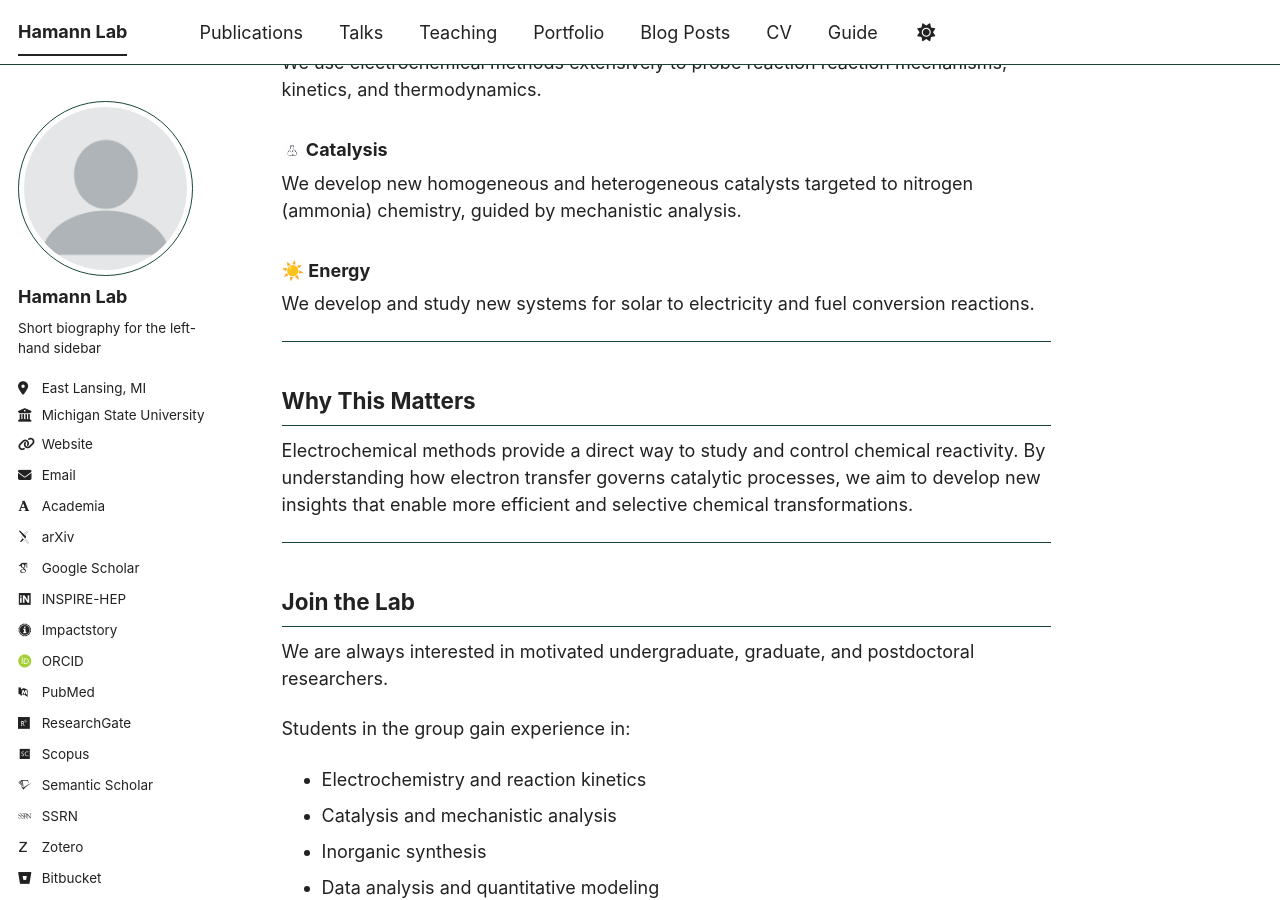
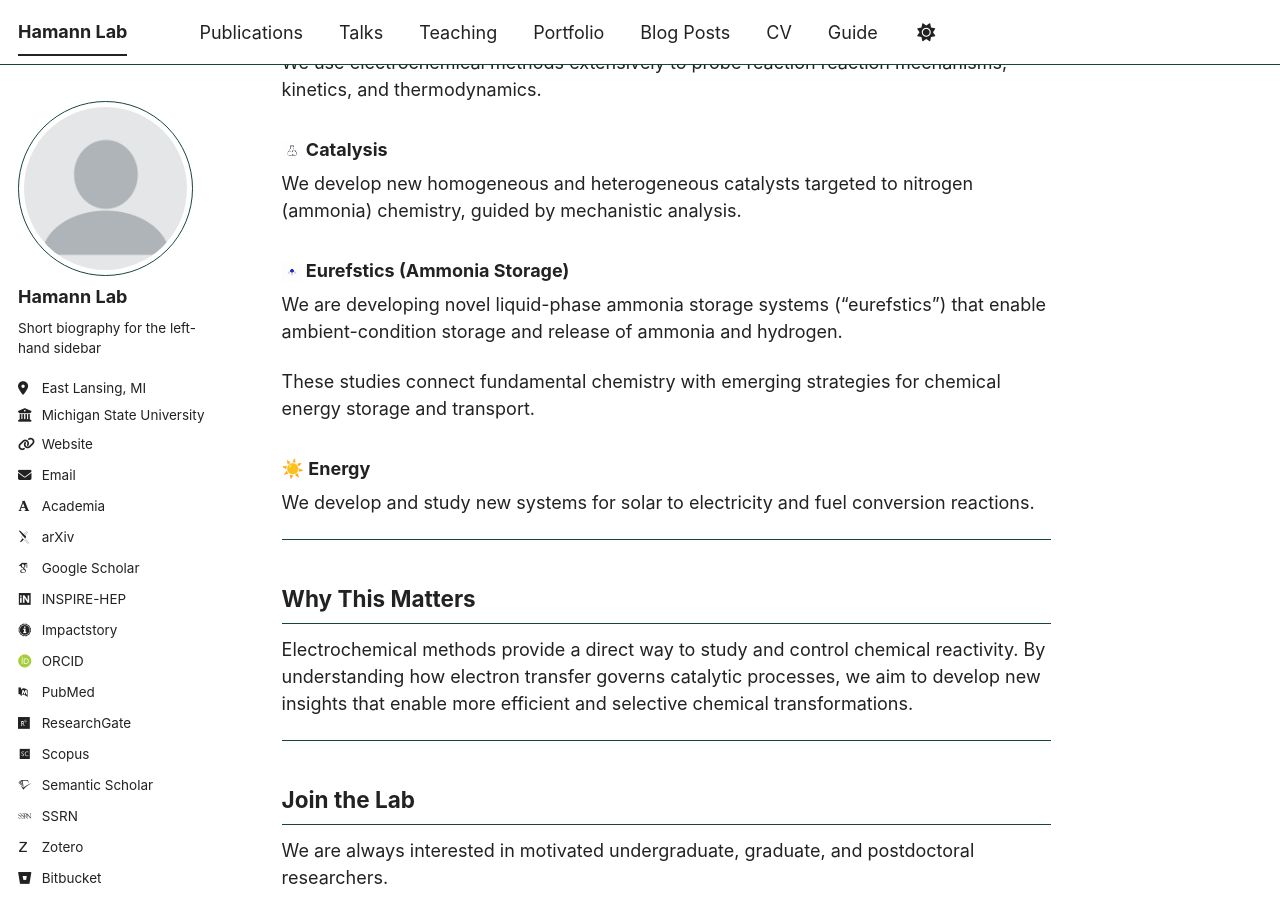
Before and after one commit to HamannLab/HamannLab.github.io, a Jekyll site: the page built from index.md, in a window 1280 px wide and 900 px high, scrolled down 857 px. Built offline with Jekyll 4.4.1, drawn with Linux system fonts in a browser that asks for light colours; some web fonts are replaced; a script bundle is joined from its source files by our own code; library files that are not in the unit come from our copies.

Commit message:
Add eurefstics section for ammonia storage
Added section on eurefstics for ammonia storage, detailing development of novel liquid-phase systems and their connection to chemical energy storage.

```diff
--- a/index.md
+++ b/index.md
@@ -24,6 +24,11 @@ We use electrochemical methods extensively to probe reaction reaction mechanisms
 
 ### <img src="/images/flask-cycle.png" style="height: 20px; vertical-align: middle;"> Catalysis
 We develop new homogeneous and heterogeneous catalysts targeted to nitrogen (ammonia) chemistry, guided by mechanistic analysis.
+
+### <img src="/images/nh3-icon.png" style="height: 20px; vertical-align: middle;"> Eurefstics (Ammonia Storage)
+We are developing novel liquid-phase ammonia storage systems (“eurefstics”) that enable ambient-condition storage and release of ammonia and hydrogen.
+
+These studies connect fundamental chemistry with emerging strategies for chemical energy storage and transport.
 
 ### ☀️ Energy
 We develop and study new systems for solar to electricity and fuel conversion reactions.
```
